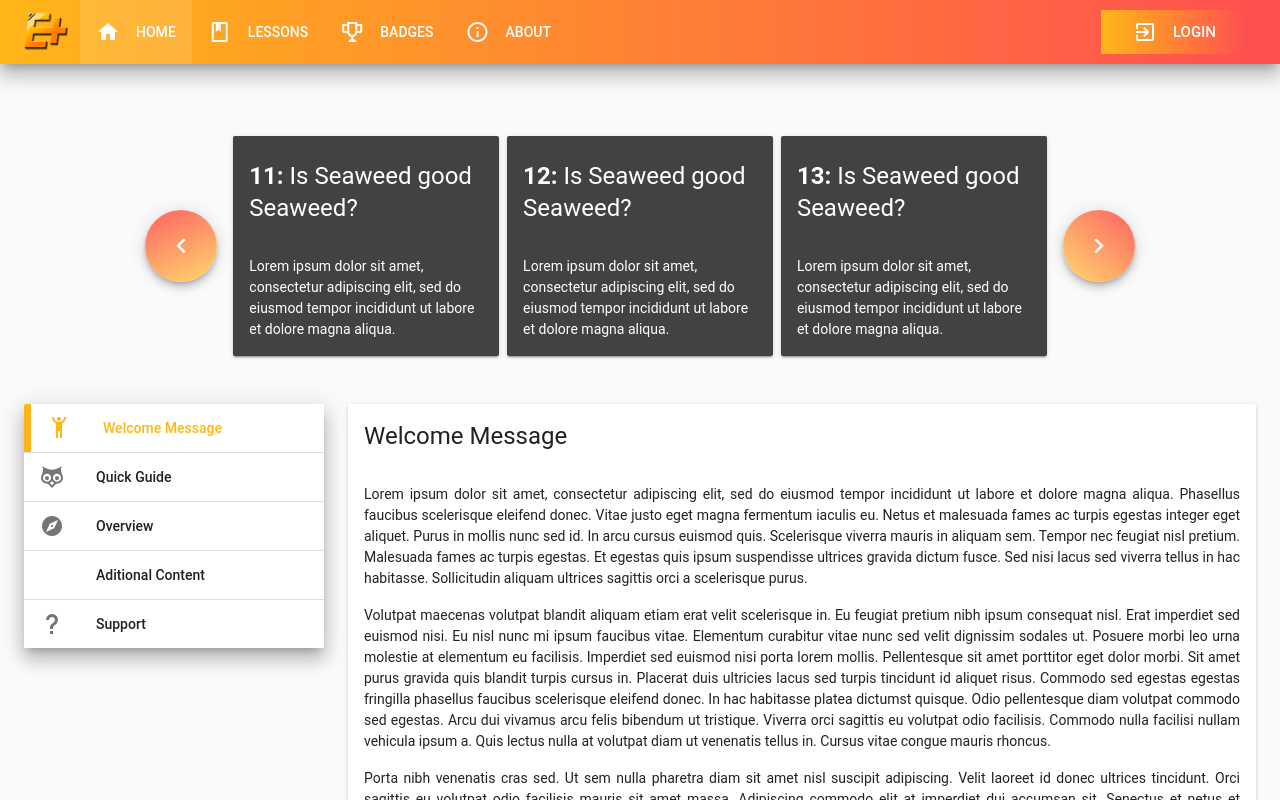
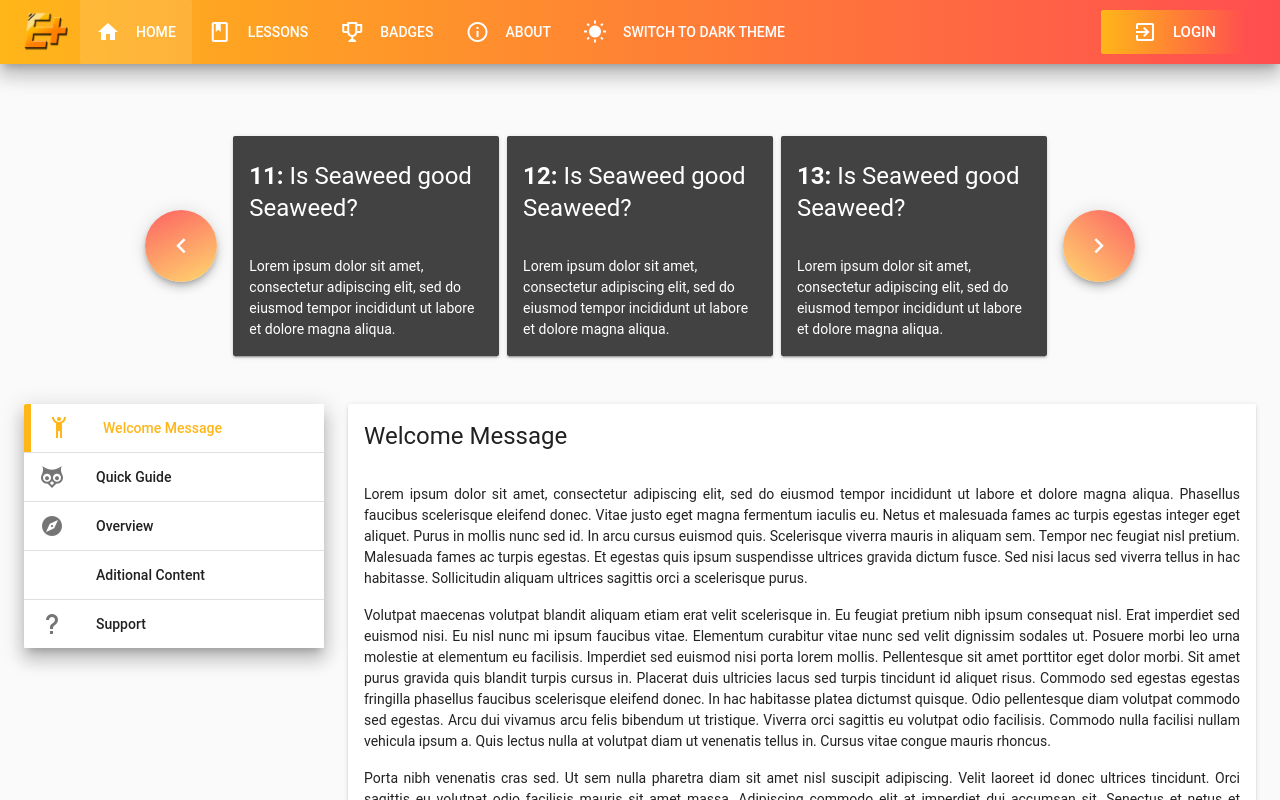
Before and after one commit to sweethuman/eduplus-vuetify, a Vue app: page / in a window 1280 px wide. Shown: the top 800 px of the page. Built offline with nearby package versions, Linux system fonts and the light colour scheme; a small style sheet from the web is missing.

Commit message:
Add Dark Theme Debugging Switch

```diff
--- a/src/App.vue
+++ b/src/App.vue
@@ -1,5 +1,5 @@
 <template>
-  <v-app>
+  <v-app :dark="darkTheme">
     <v-navigation-drawer v-if="this.$vuetify.breakpoint.smAndDown" v-model="drawer" fixed app temporary>
       <v-list>
         <v-list-tile to="/" ripple>
@@ -34,6 +34,14 @@
             <v-list-tile-title>About</v-list-tile-title>
           </v-list-tile-content>
         </v-list-tile>
+        <v-list-tile>
+          <v-list-tile-action>
+            <v-switch v-model="darkTheme" color="primary"></v-switch>
+          </v-list-tile-action>
+          <v-list-tile-content>
+            <v-list-tile-title>{{ darkSwitchLabel }}</v-list-tile-title>
+          </v-list-tile-content>
+        </v-list-tile>
       </v-list>
     </v-navigation-drawer>
     <v-toolbar app scroll-off-screen :scroll-threshold="200" class="orange-gradient elevation-12" dark>
@@ -54,6 +62,9 @@
         <v-btn to="/about" flat>
           <v-icon left>{{ iconPath("/about", "mdi-information") }}</v-icon
           >About
+        </v-btn>
+        <v-btn flat @click="darkTheme = !darkTheme">
+          <v-icon left> {{ darkTheme ? "mdi-brightness-3" : "mdi-white-balance-sunny" }} </v-icon>{{ darkSwitchLabel }}
         </v-btn>
       </v-toolbar-items>
       <v-spacer></v-spacer>
@@ -87,7 +98,13 @@ export default {
     return {
       snackbar: false,
       drawer: null,
+      darkTheme: false,
     };
+  },
+  computed: {
+    darkSwitchLabel() {
+      return this.darkTheme ? "Switch to Light Theme" : "Switch to Dark Theme";
+    },
   },
   methods: {
     iconPath: function(path, baseIconName) {
```
